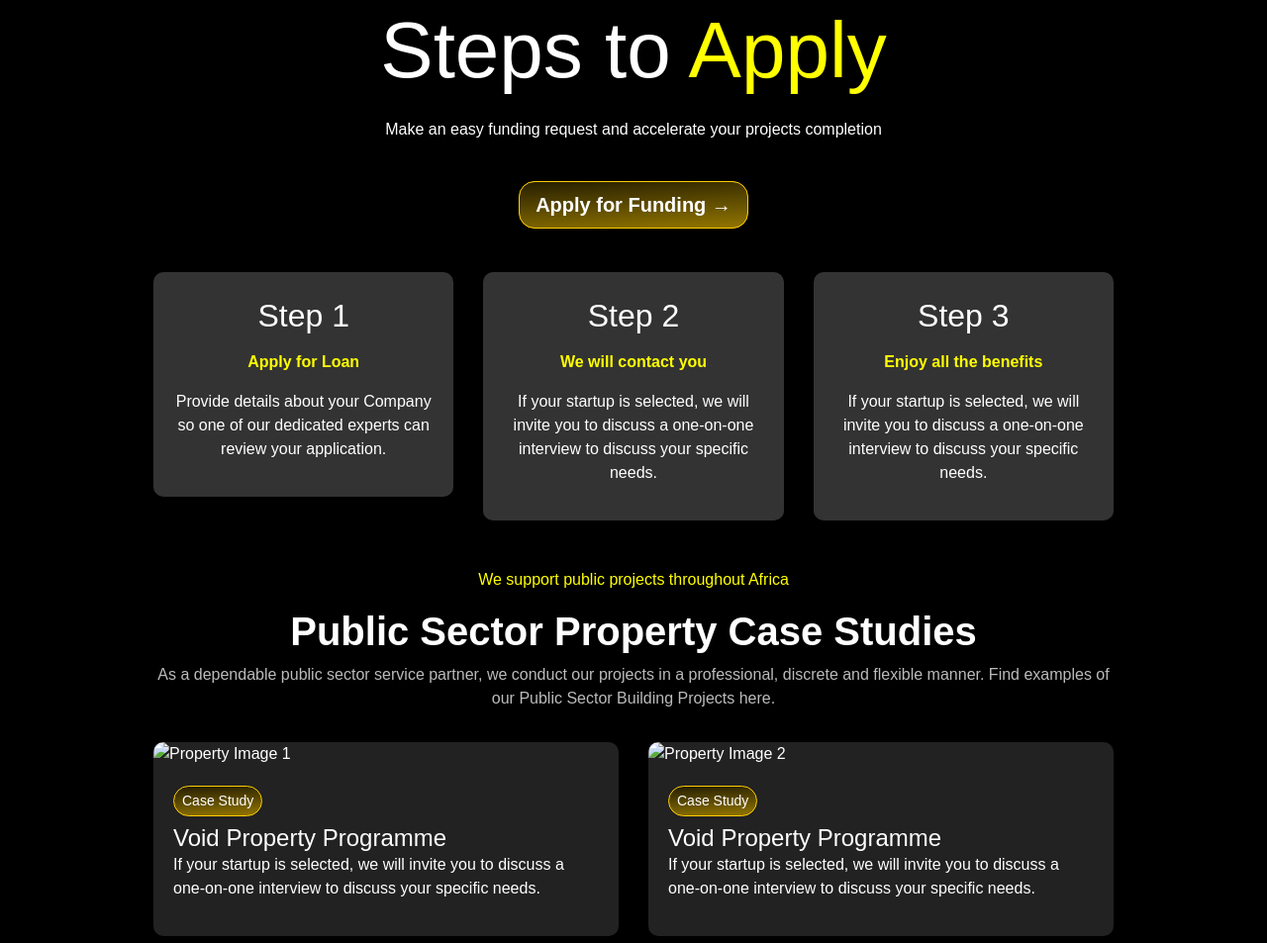
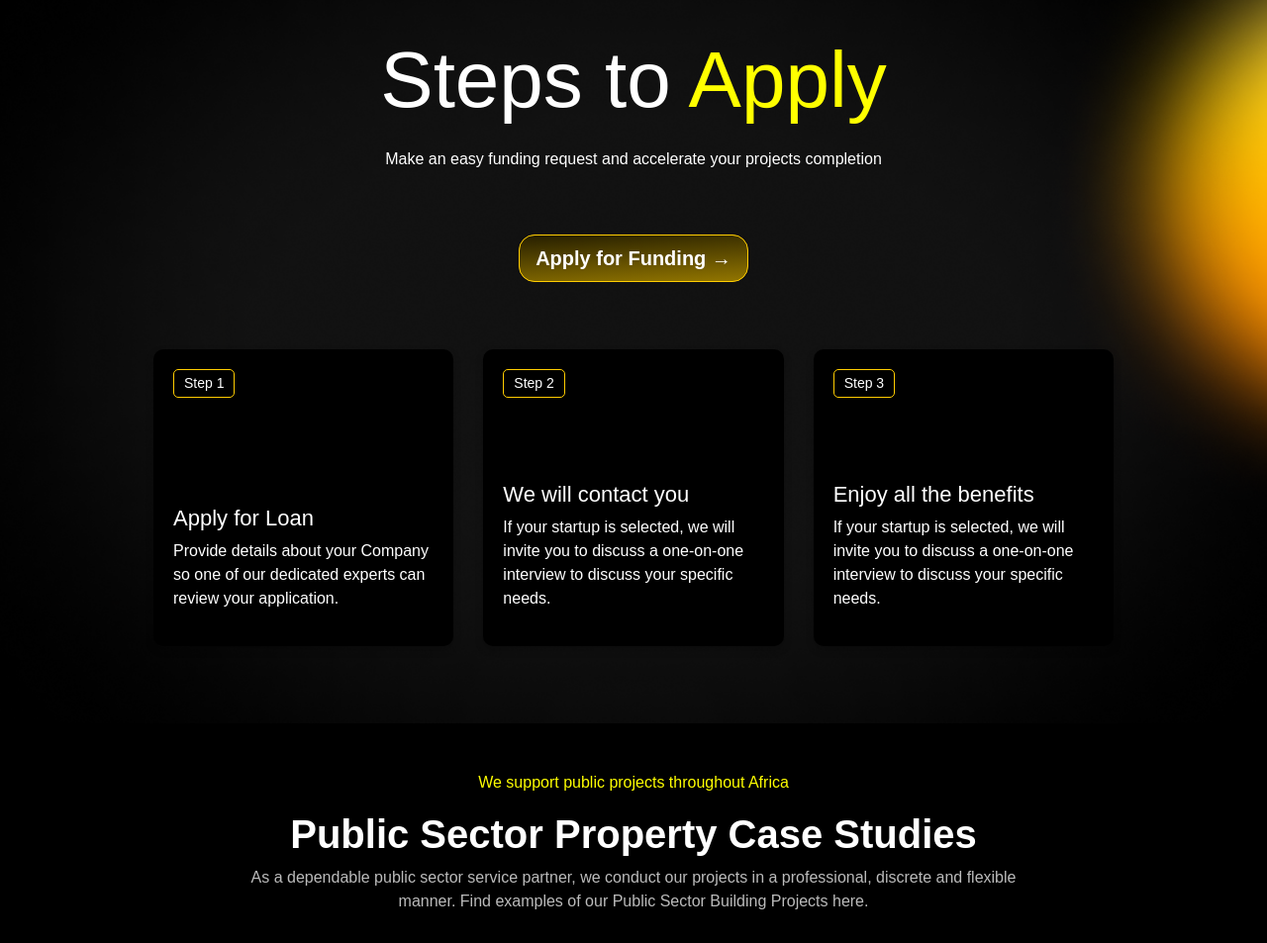
Before and after one commit to russell310/roadsway, a plain HTML site: page index.html in a window 1280 px wide. Shown: the part 1767-2720 px from the top of the page at 99% size. Drawn offline with nearby package versions, Linux system fonts and the light colour scheme; files that its build step writes are made by us from their sources; a small style sheet from the web is missing.

Commit message:
steps completed

```diff
--- a/css/styles.css
+++ b/css/styles.css
@@ -168,35 +168,54 @@ background: url('../images/hero-bg.png') no-repeat center center/cover;
       color: yellow;
   }
 
+  .step-section{
+    background: #121212;
+    background: url('../images/steps-bg.png') no-repeat center center/cover;
+    overflow: hidden;
+    padding: 30px 0;
+  }
 .step-section h1 {
     font-size: 80px !important;
     font-weight: 300 !important;
     margin-bottom: 20px;
 }
   .step-box {
-      background-color: #333;
+      background-color: #000;
       color: white;
       padding: 20px;
+      height: 300px;
+      display: flex;
+      flex-direction: column;
+    justify-content: space-between;
+      /* align-items: space-btween; */
+      text-align: start;
       border-radius: 10px;
       margin-top: 20px;
       box-shadow: 0 4px 8px rgba(0, 0, 0, 0.2);
   }
 
 .step-box h2 {
-      /* background-color: #000; */
+    border: 1px solid #FFCD00;
       padding: 5px 10px;
-      display: inline-block;
+      display:  inline-block !important;
+      width: fit-content;
       border-radius: 5px;
       margin-bottom: 10px;
+      font-size: 14px;
 }
+.step-box p {
+    font-size: 16px;
+    font-weight: 400;
 
+}
   /* .step-box-active { */
       /* border: 2px solid #00f; */
   /* } */
 
   .step-description {
-      font-weight: bold;
-      color: yellow;
+     font-size: 22px;
+     font-weight: 300;
+      /* color: yellow; */
   }
 
   .text-highlight {
@@ -211,20 +230,29 @@ background: url('../images/hero-bg.png') no-repeat center center/cover;
 
   .text-description {
       color: #bbb;
-      margin-bottom: 2rem;
+      margin: 0 auto 2rem auto;
+
   }
+.case-study-section .text-description{
+    max-width: 800px;
+
+}
 
   .case-study-box {
-      background-color: #222;
-      border-radius: 10px;
-      overflow: hidden;
-      box-shadow: 0 4px 8px rgba(0, 0, 0, 0.5);
-      text-align: left;
+    background: linear-gradient(308.76deg, rgba(31, 31, 31, 0.2) 35.7%, rgba(133, 133, 133, 0.2) 115.5%);
+    border: 0.4px solid #606060;
+    border-radius: 10px;
+    overflow: hidden;
+    box-shadow: 0 4px 8px rgba(0, 0, 0, 0.5);
+    text-align: left;
+    color: #fff;
   }
 
   .case-study-box img {
       width: 100%;
-      height: auto;
+      height: 350px;
+    border-radius: 10px;
+    padding: 20px;
   }
 
   .case-study-content {
--- a/index.html
+++ b/index.html
@@ -175,40 +175,50 @@
       </div>
 
       <!-- Step Section -->
-      <div class="container step-section text-center my-5">
+       <div class="step-section">
+          <div class="container  text-center my-5">
             <h1 class="text-white">Steps to <span class="highlight">Apply</span></h1>
             <p class="text-white">Make an easy funding request and accelerate your projects completion</p>
-        <button class="btn btn-warning btn-lg my-4">Apply for Funding &rarr;</button>
+            <button class="btn btn-warning btn-lg my-5">Apply for Funding &rarr;</button>
 
             <div class="row">
               <div class="col-md-4">
                 <div class="step-box">
                   <h2>Step 1</h2>
-              <p class="step-description">Apply for Loan</p>
+                  <div>
+                    <h6 class="step-description">Apply for Loan</h6>
                     <p>Provide details about your Company so one of our dedicated experts can review your application.</p>
+                  </div>
                 </div>
               </div>
               <div class="col-md-4">
                 <div class="step-box step-box-active">
                   <h2>Step 2</h2>
-              <p class="step-description">We will contact you</p>
+                  <div>
+                    <h6 class="step-description">We will contact you</h6>
                     <p>If your startup is selected, we will invite you to discuss a one-on-one interview to discuss your specific
                       needs.</p>
+                  </div>
+
                 </div>
               </div>
               <div class="col-md-4">
                 <div class="step-box">
                   <h2>Step 3</h2>
-              <p class="step-description">Enjoy all the benefits</p>
+                  <div>
+                    <h6 class="step-description">Enjoy all the benefits</h6>
                     <p>If your startup is selected, we will invite you to discuss a one-on-one interview to discuss your specific
                       needs.</p>
                   </div>
                 </div>
               </div>
             </div>
+          </div>
+       </div>
 
 
-  <div class="container text-center my-5">
+      <!-- Property Case Studies Section -->
+      <div class="container case-study-section text-center my-5">
           <p class="text-highlight">We support public projects throughout Africa</p>
           <h1 class="text-title">Public Sector Property Case Studies</h1>
           <p class="text-description">As a dependable public sector service partner, we conduct our projects in a professional,
@@ -217,7 +227,7 @@
           <div class="row">
             <div class="col-md-6 mb-4">
               <div class="case-study-box">
-          <img src="path/to/image1.jpg" alt="Property Image 1" class="img-fluid">
+                <img src="images/card-image.png" alt="Property Image 1" class="img-fluid">
                 <div class="case-study-content">
                   <button class="btn btn-outline-warning btn-sm mb-2">Case Study</button>
                   <h3 class="case-title">Void Property Programme</h3>
@@ -228,7 +238,7 @@
             </div>
             <div class="col-md-6 mb-4">
               <div class="case-study-box">
-          <img src="path/to/image2.jpg" alt="Property Image 2" class="img-fluid">
+                <img src="images/card-image.png" alt="Property Image 2" class="img-fluid">
                 <div class="case-study-content">
                   <button class="btn btn-outline-warning btn-sm mb-2">Case Study</button>
                   <h3 class="case-title">Void Property Programme</h3>
```
Also changed, not shown: images/steps-bg.png (added). Lines whose indentation alone changed are shown as unchanged.
